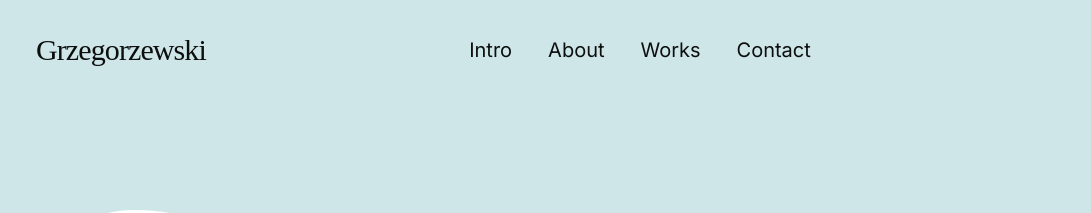
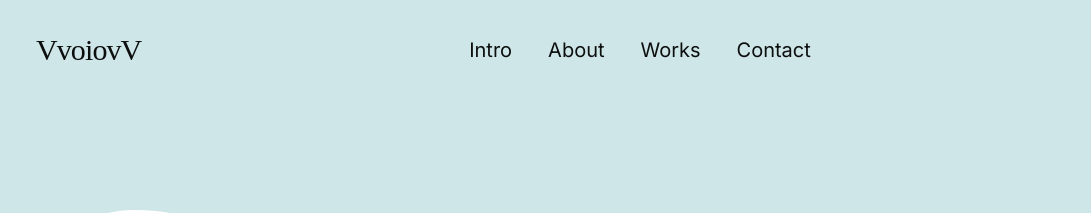
Before and after one commit to VvoiovV/PortfolioHTML, a plain HTML site: page index.html in a window 1280 px wide. Shown: the top 213 px of the page, 0-1091 px from the left. Drawn offline with Linux system fonts and the light colour scheme; a web font is replaced by a local one.

Commit message:
testy kolejne

```diff
--- a/index.html
+++ b/index.html
@@ -50,7 +50,7 @@
              <div class="s-header__block">
                 <div class="s-header__branding">
                     <p class="site-title">
-                        <a href="index.html" rel="home">Grzegorzewski</a>
+                        <a href="index.html" rel="home">VvoiovV</a>
                     </p>
                 </div>
 
```
